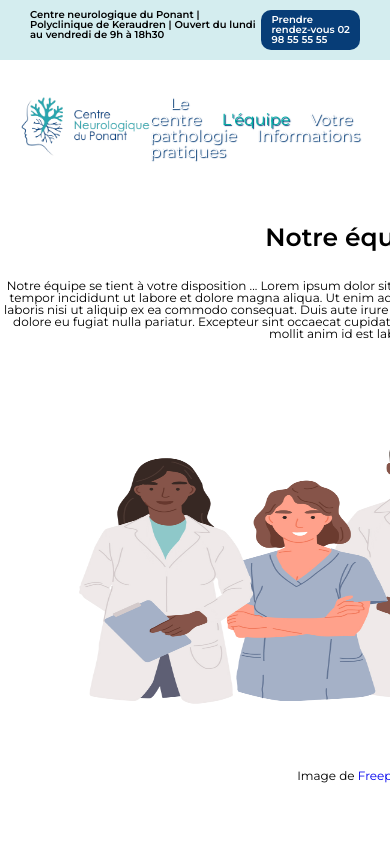
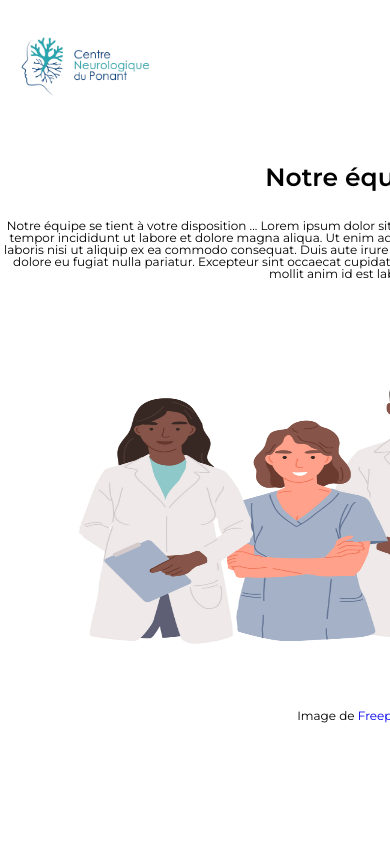
Before and after one commit to manonGalle/centre-neuro-ponant, a React (Create React App) app: page /team in a window 390 px wide. Shown: the top 844 px of the page. Built offline with nearby package versions, Linux system fonts and the light colour scheme.

Commit message:
header_responsive

```diff
--- a/src/componants/Header/Header.css
+++ b/src/componants/Header/Header.css
@@ -51,4 +51,80 @@ img{
 
 /*RESPONSIVE*/
 
-/*@media screen and (max-width:768px){*/
+/* Media query pour les écrans jusqu'à 768px de largeur */
+@media screen and (max-width: 768px) {
+  .navbar-links {
+    display: flex;
+    flex-direction: column;
+    justify-content: center;
+    align-items: center;
+    position: fixed;
+    right: -100vw;
+    bottom: 0;
+    height: 100vh;
+    padding: 2rem;
+    background-color: black;
+  }
+
+  .show-nav .navbar-links {
+    width: 100vw;
+    right: 0;
+  }
+
+  .navbar-link {
+    display: block;
+    padding-bottom: 1rem;
+    font-size: 4vw;
+  }
+
+  .navbar_burger {
+    display: block;
+    position: fixed;
+    top:1rem;
+    right: 1rem;
+  }
+
+  .navbar_burger:hover {
+    cursor: pointer;
+  }
+
+  .burger-bar,
+  .burger-bar::before,
+  .burger-bar::after {
+    display: block;
+    width: 40px;
+    height: 3px;
+    position: relative;
+    border-radius: 3px;
+    background: white;
+    transition: all .5s ease-in-out;
+  }
+
+  .burger-bar::before,
+  .burger-bar::after {
+    content:"";
+    position: absolute;
+    left: 0;
+  }
+
+  .burger-bar::before {
+    transform: translateY(-12px);
+  }
+
+  .burger-bar::after {
+    transform: translateY(12px);
+  }
+
+  .show-nav .burger-bar::before{
+    transform: rotate(45deg);
+  }
+
+  .show-nav .burger-bar::after{
+    transform: rotate(-45deg);
+  }
+
+  .show-nav .burger-bar {
+    background: transparent;
+  }
+
+}
--- a/src/componants/Header/Header.js
+++ b/src/componants/Header/Header.js
@@ -8,7 +8,7 @@ import BarInformation from './BarInformation';
 
 
 const Header = () => {
-    const [showLinks, setShowLinks] = useState (false)
+    const [showLinks, setShowLinks] = useState(false);
 
     const handleShowLinks = () => {
         setShowLinks(!showLinks)
@@ -17,8 +17,8 @@ const Header = () => {
   return (
 
     <>
-        <BarInformation/>
-        <div className="navbar">
+        {/*<BarInformation/>*/}
+        <div className={`navbar ${showLinks ? "show-nav" : "hide-nav"}`}>
             <div className='navbar-logo'>
                 <Link to={"/"}>
                     <img src={logo} alt= "Logo Centre neurologique du Ponant"/>
@@ -54,6 +54,13 @@ const Header = () => {
                 Informations pratiques
                 </NavLink>
 
+                <button
+                    className='navbar_burger'
+                    onClick={handleShowLinks}
+                >
+                    <span className='burger-bar'></span>
+
+                </button>
 
             </div>
         </div>
```
